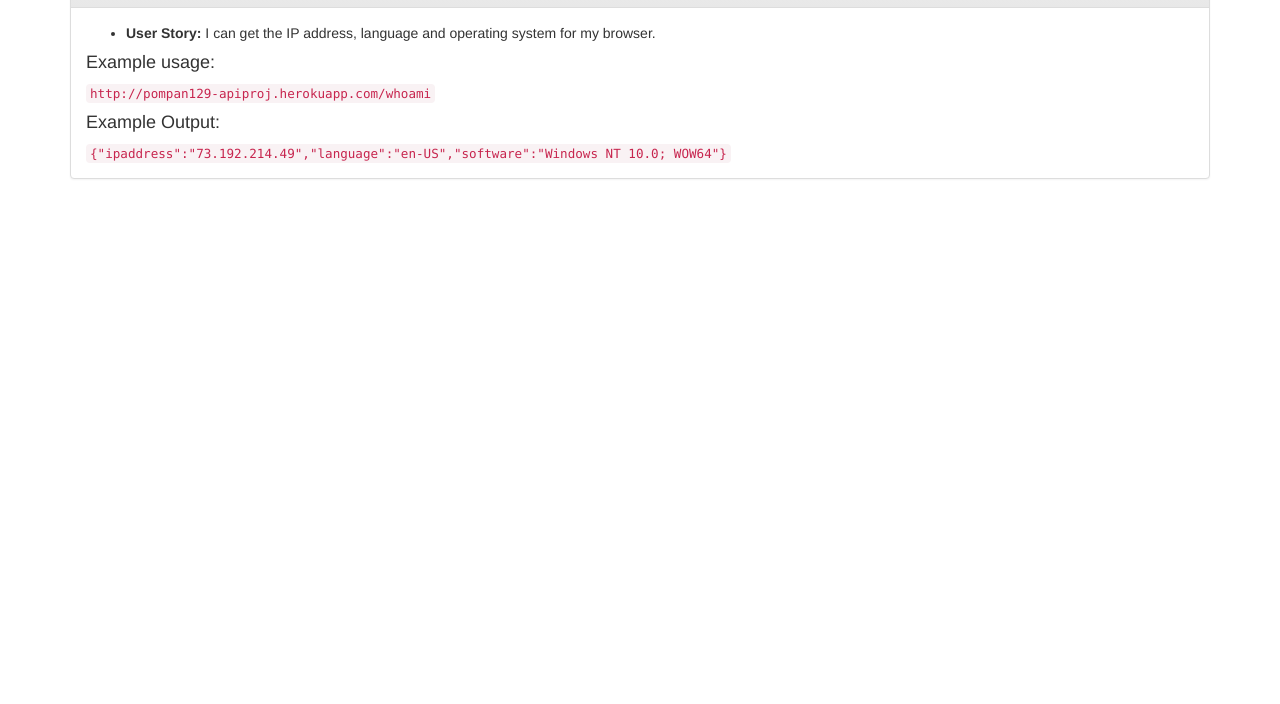
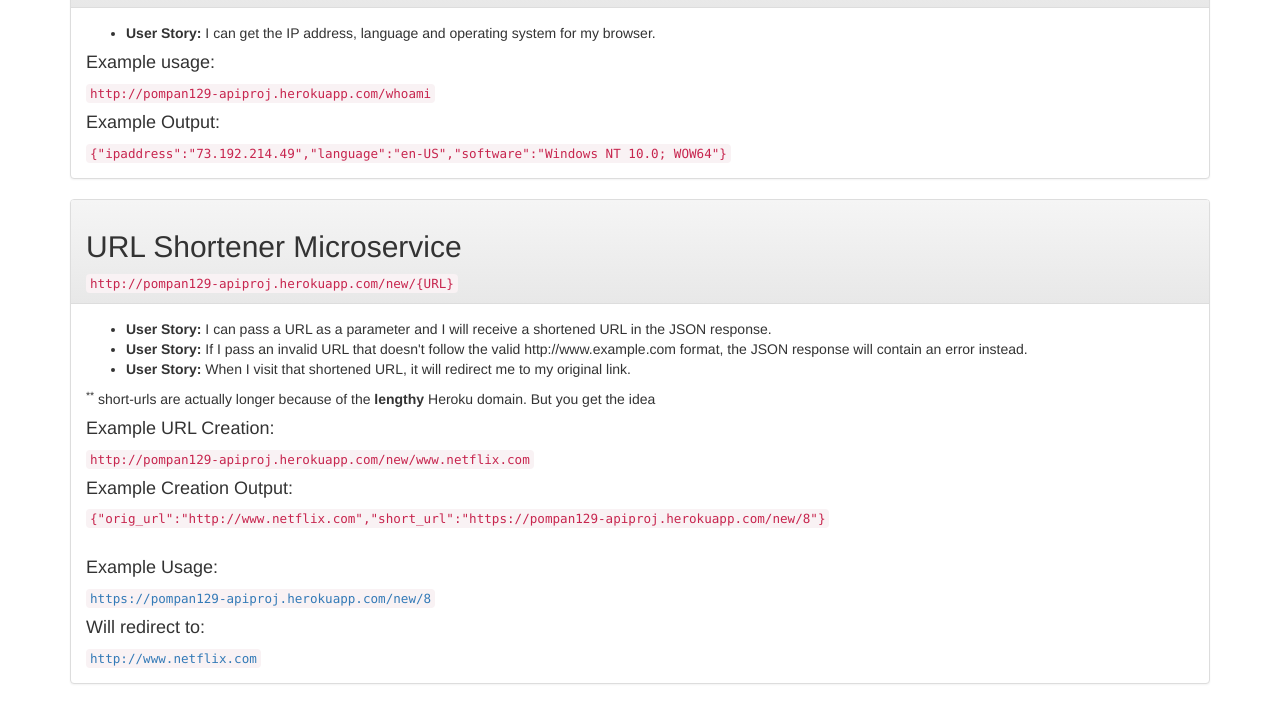
Before and after one commit to pompan129/timestamp-micro, a website: page home.htm in a window 1280 px wide. Shown: the part 592-1296 px from the top of the page. Before the commit the page ends 800 px from the top, so only its background shows below. Drawn offline with nearby package versions, Linux system fonts and the light colour scheme.

Commit message:
add url-shortener info to homepage

```diff
--- a/home.htm
+++ b/home.htm
@@ -57,6 +57,46 @@
             <code>{"ipaddress":"73.192.214.49","language":"en-US","software":"Windows NT 10.0; WOW64"}</code>
         </div>
     </div>
+    <div class="panel panel-default">
+        <div class="panel-heading">
+            <h2>URL Shortener Microservice</h2>
+            <code>http://pompan129-apiproj.herokuapp.com/new/{URL}</code>
+        </div>
+        <div class="panel-body">
+            <ul>
+                <li>
+                    <strong>User Story:</strong>
+                    I can pass a URL as a parameter and I will receive a shortened URL in the JSON response.
+                </li>
+                <li>
+                    <strong>User Story:</strong>
+                    If I pass an invalid URL that doesn't follow the valid http://www.example.com format, the JSON
+                    response will contain an error instead.
+                </li>
+                <li>
+                    <strong>User Story:</strong>
+                    When I visit that shortened URL, it will redirect me to my original link.
+                </li>
+            </ul>
+            <p><sup>**</sup>
+                short-urls are actually longer because of the <strong>lengthy</strong> Heroku domain. But you get
+                the idea
+            </p>
+
+            <h4>Example URL Creation:</h4>
+            <code>http://pompan129-apiproj.herokuapp.com/new/www.netflix.com</code>
+            <h4>Example Creation Output:</h4>
+            <code>{"orig_url":"http://www.netflix.com","short_url":"https://pompan129-apiproj.herokuapp.com/new/8"}</code>
+            <br/><br/>
+            <h4>Example Usage:</h4>
+            <code><a href="https://pompan129-apiproj.herokuapp.com/new/8">
+                https://pompan129-apiproj.herokuapp.com/new/8</a>
+            </code>
+
+            <h4>Will redirect to:</h4>
+            <code><a href="http://www.netflix.com">http://www.netflix.com</a></code>
+        </div>
+    </div>
 </div>
 </body>
 </html>
```
